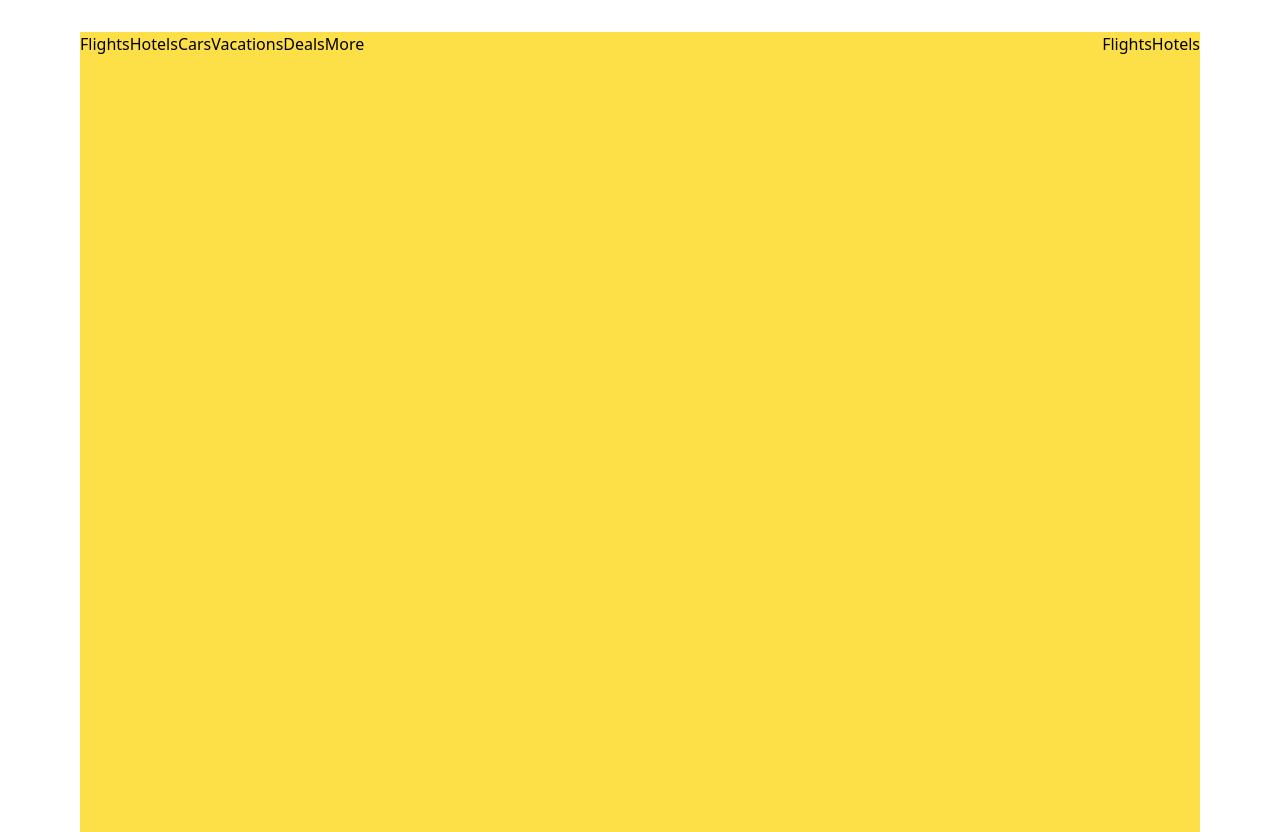
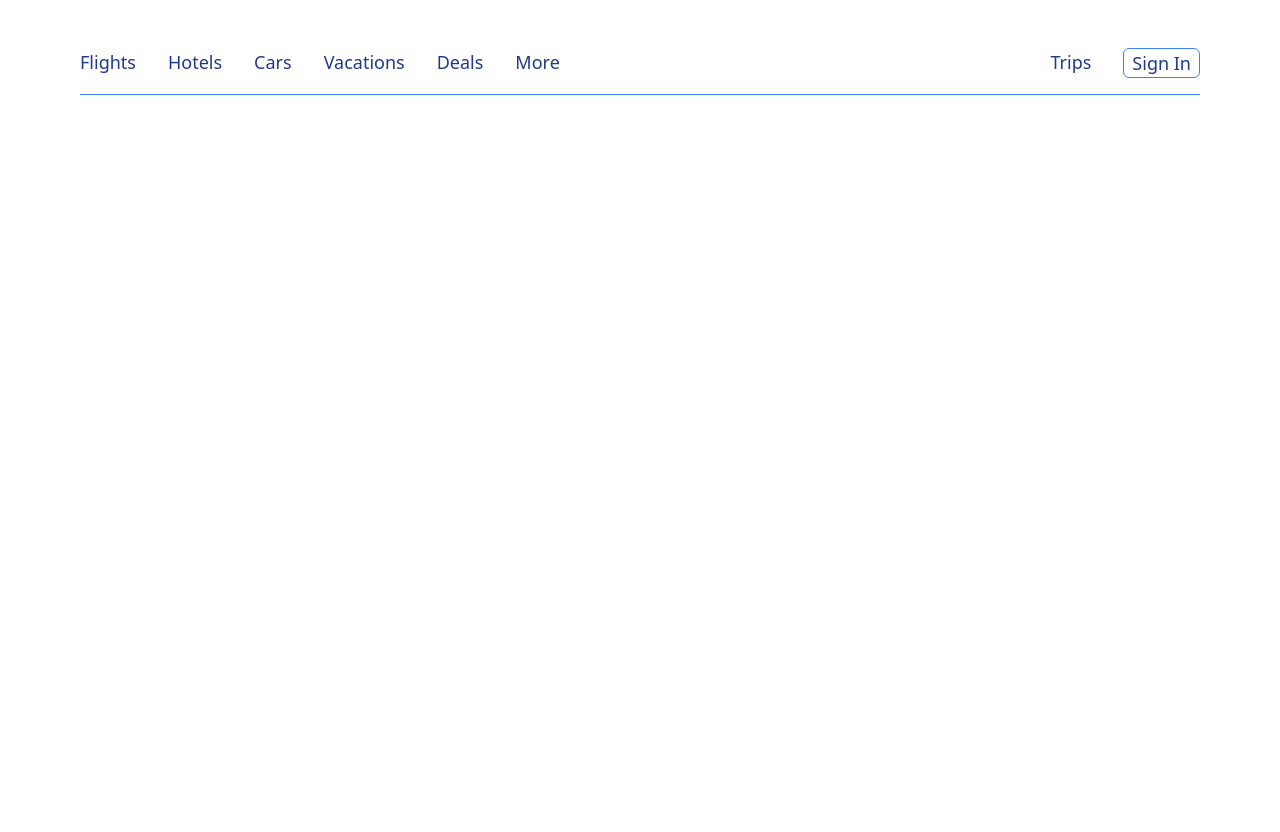
Before and after one commit to Sam516-Dev/my-project, a React (Create React App) app: page / in a window 1280 px wide. Built offline with nearby package versions, Linux system fonts and the light colour scheme.

Commit message:
Navbar done
Signed-off-by: Sam516-Dev <samuelnjoroge3455@gmail.com>

```diff
--- a/src/App.js
+++ b/src/App.js
@@ -4,7 +4,7 @@ import Navbar from './components/Navbar'
 function App() {
   return (
     <fragment>
-      <div className=" bg-yellow-300 mx-20 mt-8 h-screen">
+      <div className=" mx-20 mt-8 h-screen">
         <Navbar />
       </div>
     </fragment>
--- a/src/components/Navbar.js
+++ b/src/components/Navbar.js
@@ -2,9 +2,9 @@ import React from 'react'
 
 export default function () {
   return (
-    <div className=" flex justify-between">
+    <div className=" border-b border-blue-500 py-4 flex justify-between">
       <div >
-        <ul className=" flex">
+        <ul className=" text-blue-900 gap-8 font-medium text-lg flex">
           <li>
             <a href="#">Flights</a>
           </li>
@@ -26,12 +26,12 @@ export default function () {
         </ul>
       </div>
       <div>
-        <ul className=" flex">
+        <ul className=" text-blue-900 gap-8 font-medium text-lg flex">
           <li>
-            <a href="#">Flights</a>
+            <a href="#">Trips</a>
           </li>
-          <li>
-            <a href="#">Hotels</a>
+          <li className=" border border-blue-500 px-2 rounded-md">
+            <a href="#">Sign In</a>
           </li>
         </ul>
       </div>
```
